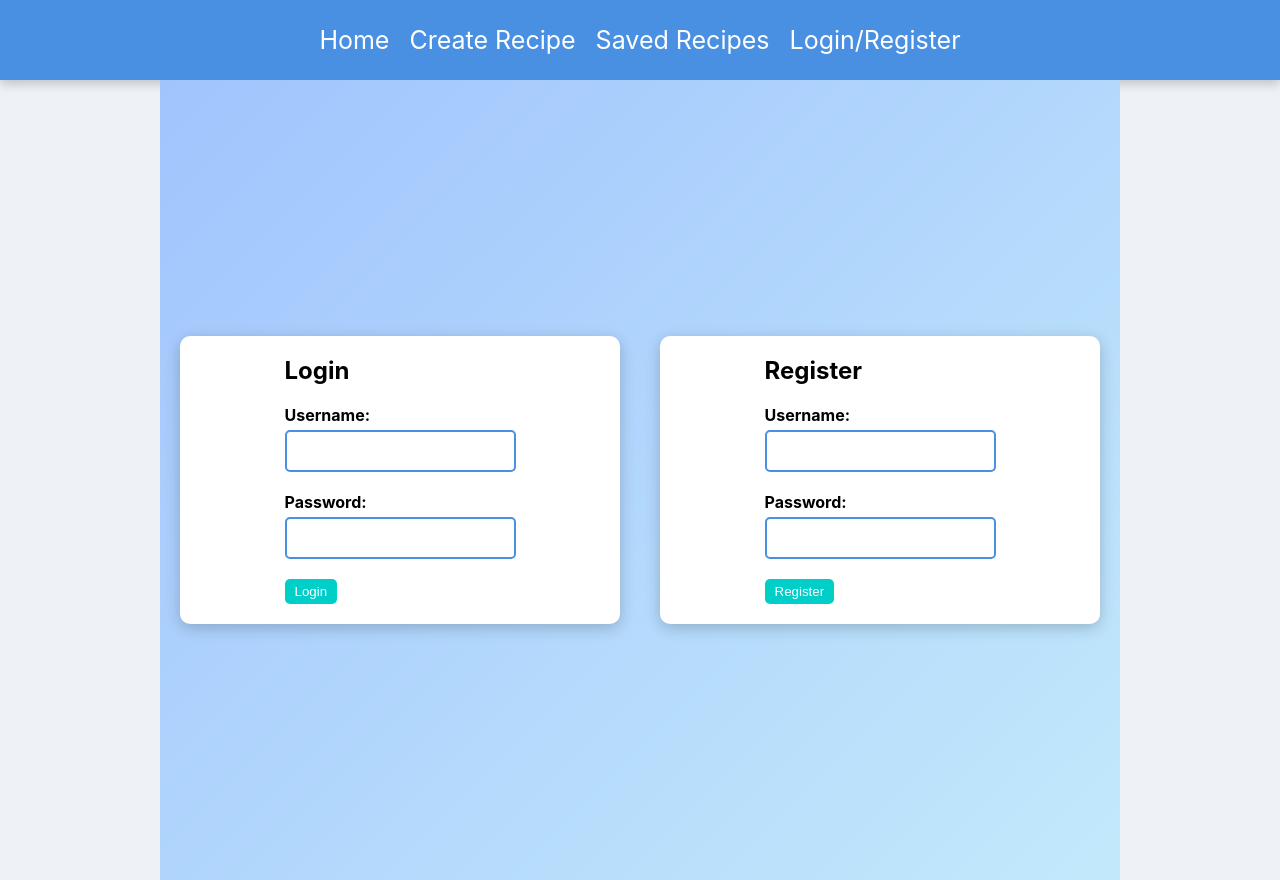
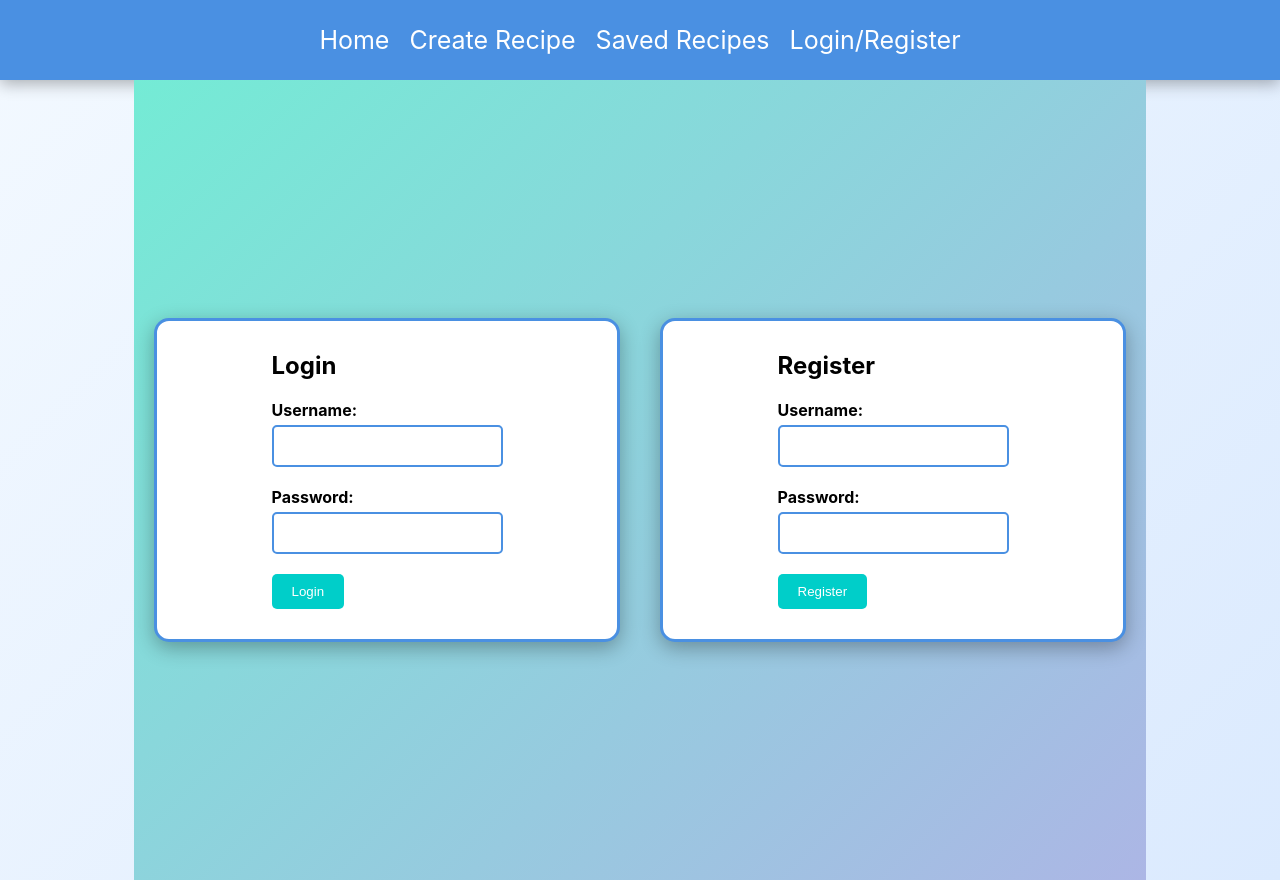
Before and after one commit to Saarthak15/Recipe-App, a React (Create React App) app in the folder client/: page /auth in a window 1280 px wide. Built offline with nearby package versions, Linux system fonts and the light colour scheme.

Commit message:
Update App.css

```diff
--- a/client/src/App.css
+++ b/client/src/App.css
@@ -9,7 +9,7 @@
 body {
   margin: 0;
   padding: 0;
-  background-color: #eef2f7;
+  background: linear-gradient(135deg, #f3f9ff 0%, #dbeafe 100%);
 }
 
 .auth {
@@ -17,7 +17,7 @@ body {
   justify-content: center;
   align-items: center;
   height: 100vh;
-  background: linear-gradient(135deg, #a1c4fd 0%, #c2e9fb 100%);
+  background: linear-gradient(135deg, #74ebd5 0%, #acb6e5 100%);
 }
 
 .auth-container {
@@ -25,13 +25,14 @@ body {
   flex-direction: column;
   justify-content: center;
   align-items: center;
-  padding: 20px;
+  padding: 30px;
   background-color: white;
-  border-radius: 10px;
-  box-shadow: 0 4px 15px rgba(0, 0, 0, 0.2);
+  border-radius: 15px;
+  box-shadow: 0 6px 20px rgba(0, 0, 0, 0.3);
   margin: 20px;
   width: 400px;
-  animation: fadeIn 0.8s ease-in;
+  animation: fadeIn 1s ease-in;
+  border: 3px solid #4a90e2;
 }
 
 .form-group {
@@ -50,12 +51,13 @@ input {
   font-size: 16px;
   border-radius: 5px;
   border: 2px solid #4a90e2;
-  transition: border 0.3s ease-in-out;
+  transition: border 0.3s ease-in-out, box-shadow 0.3s ease-in-out;
 }
 
 input:focus {
   border: 2px solid #0078ff;
   outline: none;
+  box-shadow: 0 0 10px rgba(0, 120, 255, 0.5);
 }
 
 .navbar {
@@ -68,7 +70,7 @@ input:focus {
   align-items: center;
   color: white;
   text-decoration: none;
-  box-shadow: 0 4px 10px rgba(0, 0, 0, 0.2);
+  box-shadow: 0 4px 15px rgba(0, 0, 0, 0.3);
 }
 
 a {
@@ -76,11 +78,12 @@ a {
   text-decoration: none;
   margin: 10px;
   font-size: 25px;
-  transition: transform 0.3s ease-in-out;
+  transition: transform 0.3s ease-in-out, color 0.3s ease-in-out;
 }
 a:hover {
-  transform: scale(1.1);
-  border-bottom: 2px dotted red;
+  transform: scale(1.2);
+  color: #ff4757;
+  border-bottom: 2px solid #ff4757;
 }
 
 .create-recipe {
@@ -88,13 +91,14 @@ a:hover {
   flex-direction: column;
   justify-content: center;
   align-items: center;
-  padding: 20px;
+  padding: 30px;
   background-color: white;
-  border-radius: 10px;
-  box-shadow: 0 4px 15px rgba(0, 0, 0, 0.2);
+  border-radius: 15px;
+  box-shadow: 0 6px 20px rgba(0, 0, 0, 0.3);
   margin: 20px;
-  width: 300px;
-  animation: slideIn 0.8s ease-in-out;
+  width: 350px;
+  animation: slideIn 1s ease-in-out;
+  border: 3px solid #4a90e2;
 }
 
 .create-recipe form {
@@ -108,20 +112,21 @@ ul {
   margin: 0;
   display: grid;
   grid-template-columns: repeat(2, 1fr);
-  gap: 10px;
+  gap: 15px;
 }
 
 li {
-  border: 1px solid #4a90e2;
-  padding: 10px;
+  border: 2px solid #4a90e2;
+  padding: 15px;
   margin-bottom: 10px;
-  border-radius: 5px;
+  border-radius: 10px;
+  background-color: #e3f2fd;
   transition: transform 0.3s ease-in-out;
 }
 
 li:hover {
-  transform: scale(1.05);
-  background-color: #e3f2fd;
+  transform: scale(1.08);
+  background-color: #d0ebff;
 }
 
 h2 {
@@ -132,47 +137,49 @@ img {
   max-width: 100%;
   height: auto;
   margin-bottom: 10px;
-  border-radius: 8px;
+  border-radius: 10px;
+  box-shadow: 0 4px 15px rgba(0, 0, 0, 0.2);
   transition: transform 0.3s ease-in-out;
 }
 
 img:hover {
-  transform: scale(1.05);
+  transform: scale(1.1);
 }
 
 p {
   max-width: 400px;
-  font-size: 12px;
+  font-size: 14px;
   display: -webkit-box;
   line-clamp: 5;
-  -webkit-line-clamp: 3; /* Limit to 3 lines */
+  -webkit-line-clamp: 3;
   -webkit-box-orient: vertical;
   overflow: hidden;
   text-overflow: ellipsis;
   max-height: 6em;
+  color: #4a4a4a;
 }
 
 button {
-  padding: 5px 10px;
+  padding: 10px 20px;
   cursor: pointer;
   border-radius: 5px;
   background-color: #00cec9;
   border: none;
   color: white;
-  transition: background-color 0.3s ease-in-out;
+  transition: background-color 0.3s ease-in-out, transform 0.3s ease-in-out;
 }
 
 button:hover {
   background-color: #0984e3;
-  transform: scale(1.05);
+  transform: scale(1.1);
 }
 
 @keyframes fadeIn {
-  from { opacity: 0; transform: translateY(-20px); }
+  from { opacity: 0; transform: translateY(-30px); }
   to { opacity: 1; transform: translateY(0); }
 }
 
 @keyframes slideIn {
-  from { opacity: 0; transform: translateX(-20px); }
+  from { opacity: 0; transform: translateX(-30px); }
   to { opacity: 1; transform: translateX(0); }
 }
```
